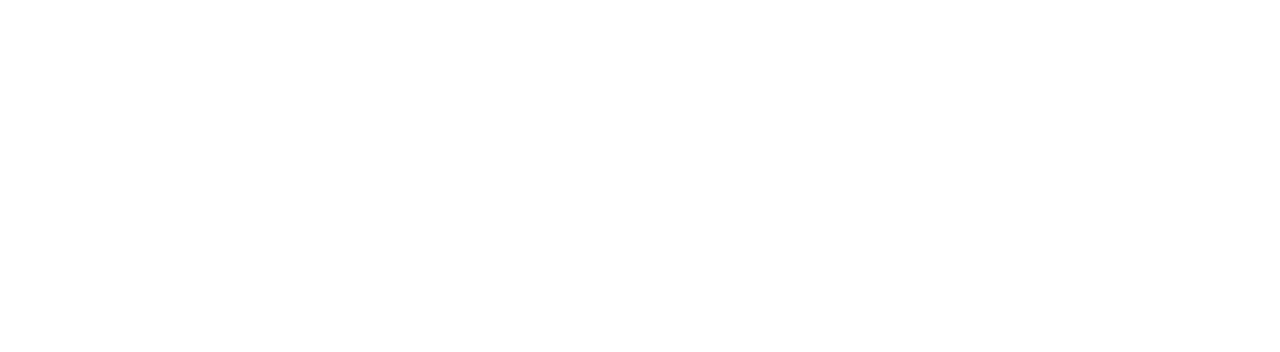
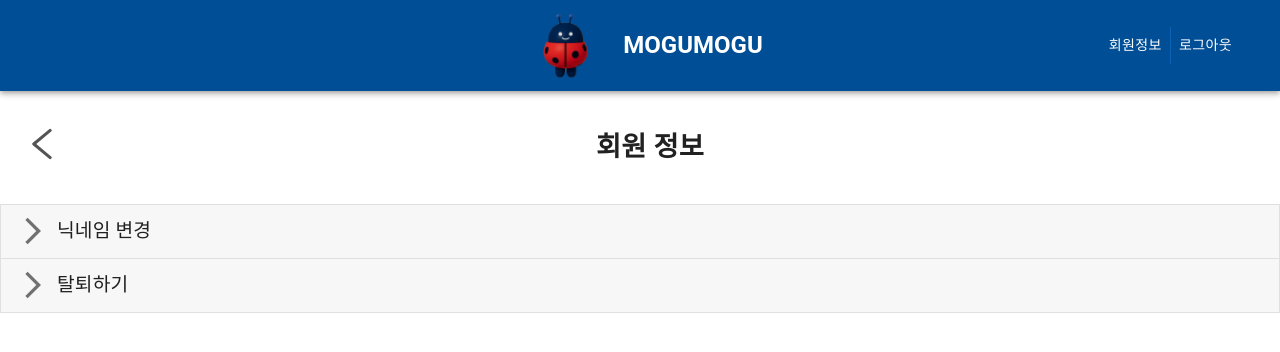
Before and after one commit to jodandan/mogumogu, a React (Create React App) app: page /memberinfo in a window 1280 px wide. Before the commit this address had no page. Shown: the top 352 px of the page. Built offline with nearby package versions, Linux system fonts and the light colour scheme.

Commit message:
[feat/MemberInfo] 회원 정보 구현 완료

```diff
--- a/package.json
+++ b/package.json
@@ -7,6 +7,7 @@
     "@emotion/styled": "^11.11.0",
     "@mui/icons-material": "^5.14.19",
     "@mui/material": "^5.14.19",
+    "@mui/styles": "^5.14.20",
     "@testing-library/jest-dom": "^5.17.0",
     "@testing-library/react": "^13.4.0",
     "@testing-library/user-event": "^13.5.0",
--- a/src/App.js
+++ b/src/App.js
@@ -8,6 +8,7 @@ import EmailAuth from "./pages/Login/EmailAuth/EmailAuth";
 
 import Header from "./components/Header/Header";
 import MainPage from "./pages/MainPage/MainPage";
+import MemberInfo from "./pages/MemberInfo/MemberInfo";
 
 import Note from './pages/Note/Note';
 import Mypage from './pages/Mypage/Mypage';
@@ -29,6 +30,7 @@ function App() {
         <Route path="/signup" element={<SignUp />} />
         <Route path="/emailauth" element={<EmailAuth />} />
         <Route path="/mainpage" element={<><Header/><MainPage /></>} />
+        <Route path="/memberinfo" element={<><Header/><MemberInfo /></>} />
 
         <Route path="/note" element={<Note />} />
         <Route path="/note/:noteId" element={<NoteDetailPage notesData={notesData} />} />
--- /dev/null
+++ b/src/components/Info/ChangeNickname/ChangeNickname.js
@@ -0,0 +1,114 @@
+import * as React from 'react';
+import Avatar from '@mui/material/Avatar';
+import Button from '@mui/material/Button';
+import Grid from '@mui/material/Grid';
+import Box from '@mui/material/Box';
+import LockOutlinedIcon from '@mui/icons-material/LockOutlined';
+import Typography from '@mui/material/Typography';
+import Container from '@mui/material/Container';
+import { createTheme, ThemeProvider } from '@mui/material/styles';
+import TextField from '@mui/material/TextField';
+import { makeStyles } from "@mui/styles";
+
+const useStyles = makeStyles((theme) => ({
+
+  nicknameInput: {
+    width: 350,
+    height: 56,
+    border: "1px solid #A6A6A6",
+    borderRadius: 4,
+  },
+  errorText: {
+    color: "#F03F40",
+    fontSize: 15,
+    fontFamily: "HeadlandOne",
+    fontWeight: 400,
+    lineHeight: "24",
+    margin: '10px 0',
+  },
+  helperText: {
+    color: "#757575",
+    fontSize: 16,
+    fontFamily: "HeadlandOne",
+    fontWeight: 400,
+    lineHeight: "25.60",
+    margin: '10px 0',
+  },
+  button: {
+    width: 170,
+    height: 50,
+    borderRadius: 4,
+    border: "1px solid #A6A6A6",
+  },
+
+}));
+
+
+
+const defaultTheme = createTheme();
+
+function ChangeNickname() {
+  const classes = useStyles();
+  const [checkCompleted, setCheckCompleted] = React.useState(false);
+
+
+
+  return (
+    <ThemeProvider theme={defaultTheme}>
+      <Container component="main" maxWidth="sm">
+
+        <Box
+          sx={{
+            marginTop: 8,
+            display: 'flex',
+            flexDirection: 'column',
+            alignItems: 'center',
+          }}
+        >
+          <Avatar sx={{ m: 1 }}>
+            <LockOutlinedIcon />
+          </Avatar>
+          <Typography component="h1" variant="h5" marginBottom={8}>
+            닉네임 변경
+          </Typography>
+          <Grid container spacing={2}>
+            <Grid item xs={8}>
+              <TextField
+                style={{ fontSize: 20 }}
+                className={classes.nicknameInput}
+                label="닉네임을 입력해주세요"
+                variant="outlined"
+                id="outlined-helperText"
+            />
+
+            </Grid>
+            <Grid item xs={4}>
+              <Button
+                className={classes.button}
+                variant="contained"
+
+              >
+                중복 확인
+              </Button>
+            </Grid>
+          </Grid>
+
+          <Box paddingTop={6} sx={{ mt: 2 }} component="form" noValidate >
+            <Button
+              type="submit"
+              fullWidth
+              variant="contained"
+              disabled={!checkCompleted}
+              sx={{ mt: 3, mb: 2 }}
+            >
+              확인
+            </Button>
+          </Box>
+        </Box>
+
+      </Container>
+    </ThemeProvider>
+  );
+}
+
+export default ChangeNickname;
--- /dev/null
+++ b/src/components/Info/Unregister/Unregister.js
@@ -0,0 +1,62 @@
+import * as React from 'react';
+import Avatar from '@mui/material/Avatar';
+import Button from '@mui/material/Button';
+import CssBaseline from '@mui/material/CssBaseline';
+import Grid from '@mui/material/Grid';
+import Box from '@mui/material/Box';
+import LockOutlinedIcon from '@mui/icons-material/LockOutlined';
+import Typography from '@mui/material/Typography';
+import Container from '@mui/material/Container';
+import { createTheme, ThemeProvider } from '@mui/material/styles';
+import { useNavigate } from 'react-router-dom';
+
+
+
+const defaultTheme = createTheme();
+
+export default function Unregister() {
+  const navigate = useNavigate()
+
+
+
+  return (
+    <ThemeProvider theme={defaultTheme}>
+      <Container component="main" maxWidth="xs">
+        <CssBaseline />
+        <Box
+          sx={{
+            marginTop: 8,
+            display: 'flex',
+            flexDirection: 'column',
+            alignItems: 'center',}}
+        >
+
+          <Avatar sx={{ m: 1}}>
+            <LockOutlinedIcon />
+          </Avatar>
+          <Typography component="h1" variant="h5">
+            회원 탈퇴
+          </Typography>
+          <Box sx={{ mt: 2 }} >
+          <Typography color="#757575">
+          작성하신 게시글과 댓글은 삭제되지 않습니다. <br/>
+          탈퇴 후 모든 정보는 되돌릴 수 없습니다.
+          </Typography>
+          </Box>
+
+          <Box sx={{ mt: 2 }}component="form" noValidate >
+            <Button
+              type="submit"
+              fullWidth
+              variant="contained"
+              sx={{ mt: 3, mb: 2 }}
+            >
+             확인
+            </Button>
+
+          </Box>
+        </Box>
+      </Container>
+    </ThemeProvider>
+  );
+}
--- /dev/null
+++ b/src/pages/MemberInfo/MemberInfo.js
@@ -0,0 +1,101 @@
+import * as React from 'react';
+import { styled } from '@mui/material/styles';
+import ArrowForwardIosSharpIcon from '@mui/icons-material/ArrowForwardIosSharp';
+import MuiAccordion from '@mui/material/Accordion';
+import MuiAccordionSummary from '@mui/material/AccordionSummary';
+import MuiAccordionDetails from '@mui/material/AccordionDetails';
+import Typography from '@mui/material/Typography';
+import ChangeNickname from '../../components/Info/ChangeNickname/ChangeNickname';
+import Unrigister from '../../components/Info/Unregister/Unregister';
+import { ReactComponent as BackbuttonIcon } from "../../assets/Backbutton_icon.svg"
+import { Grid } from '@mui/material';
+import { useNavigate } from 'react-router-dom';
+
+
+const Accordion = styled((props) => (
+  <MuiAccordion disableGutters elevation={0} square {...props} />
+))(({ theme }) => ({
+  border: `1px solid ${theme.palette.divider}`,
+  '&:not(:last-child)': {
+    borderBottom: 0,
+  },
+  '&:before': {
+    display: 'none',
+  },
+
+}));
+
+const AccordionSummary = styled((props) => (
+  <MuiAccordionSummary
+    expandIcon={<ArrowForwardIosSharpIcon sx={{ fontSize: '2rem' }} />}
+    {...props}
+  />
+))(({ theme }) => ({
+  backgroundColor:
+    theme.palette.mode === 'dark'
+      ? 'rgba(255, 255, 255, .05)'
+      : 'rgba(0, 0, 0, .03)',
+  flexDirection: 'row-reverse',
+  '& .MuiAccordionSummary-expandIconWrapper.Mui-expanded': {
+    transform: 'rotate(90deg)',
+  },
+  '& .MuiAccordionSummary-content': {
+    marginLeft: theme.spacing(1),
+  },
+
+}));
+
+const AccordionDetails = styled(MuiAccordionDetails)(({ theme }) => ({
+  padding: theme.spacing(2),
+  borderTop: '1px solid rgba(0, 0, 0, .125)',
+}));
+
+export default function MemberInfo() {
+
+  const [expanded, setExpanded] = React.useState('');
+
+  const handleChange = (panel) => (event, newExpanded) => {
+    setExpanded(newExpanded ? panel : false);
+  };
+
+  const navigate = useNavigate();
+
+  const handleBackButtonClick = () => {
+    navigate('/mainpage');
+  };
+
+  return (
+    <>
+
+    <Grid container alignItems="center" padding="2rem">
+      <Grid item >
+        <BackbuttonIcon onClick={handleBackButtonClick} />
+       </Grid>
+    <Grid item xs>
+    <Typography fontWeight="bold" fontSize="1.7rem" align="center">
+      회원 정보
+    </Typography>
+  </Grid>
+</Grid>
+    <div>
+      <Accordion expanded={expanded === 'panel1'} onChange={handleChange('panel1')}>
+        <AccordionSummary aria-controls="panel1d-content" id="panel1d-header">
+          <Typography fontSize="1.2rem">닉네임 변경</Typography>
+        </AccordionSummary>
+        <AccordionDetails>
+          <ChangeNickname/>
+        </AccordionDetails>
+      </Accordion>
+      <Accordion expanded={expanded === 'panel2'} onChange={handleChange('panel2')}>
+        <AccordionSummary aria-controls="panel2d-content" id="panel2d-header">
+          <Typography fontSize="1.2rem">탈퇴하기</Typography>
+        </AccordionSummary>
+        <AccordionDetails>
+        <Unrigister />
+        </AccordionDetails>
+      </Accordion>
+
+    </div>
+    </>
+  );
+}
```
Also changed, not shown: 1 other file (tests, documents, lock files or other folders).
